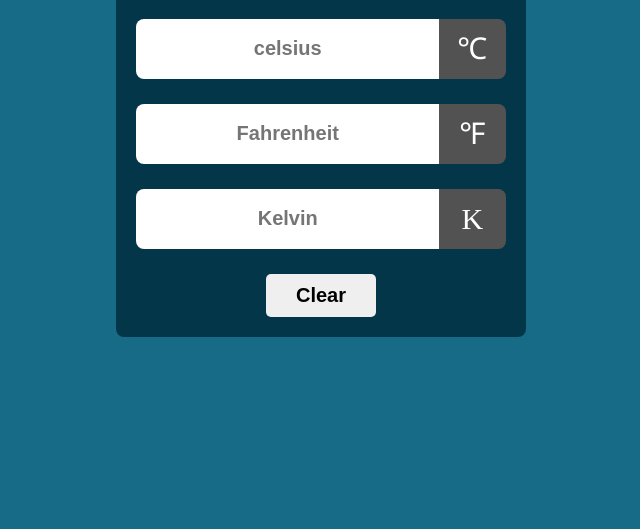
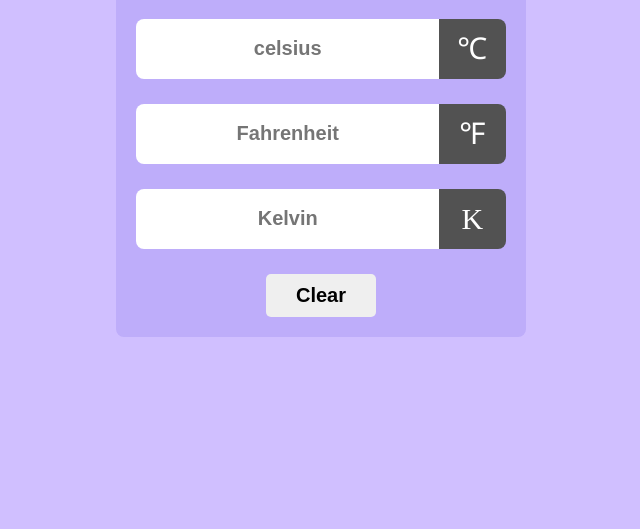
Before and after one commit to shafat730/Temperature-Converter, a plain HTML site: page index.html in a window 1280 px wide. Shown: the part 271-800 px from the top of the page, without its empty margins (319-959 px from the left). Drawn offline with Linux system fonts and the light colour scheme.

Commit message:
Update style.css

```diff
--- a/style.css
+++ b/style.css
@@ -8,11 +8,11 @@ body{
     justify-content: center;
     align-items: center;
     min-height: 100vh;
-    background-color: #176B87;
+    background-color: #D0BFFF;
 }
 .container{
     max-width: 450px;
- background-color: #04364A;
+ background-color: #BEADFA;
  box-sizing: 0px 0px 15px 3px rgba(0, 0, 0, 0.405);
  border-radius: 8px;
  padding: 20px;
```
